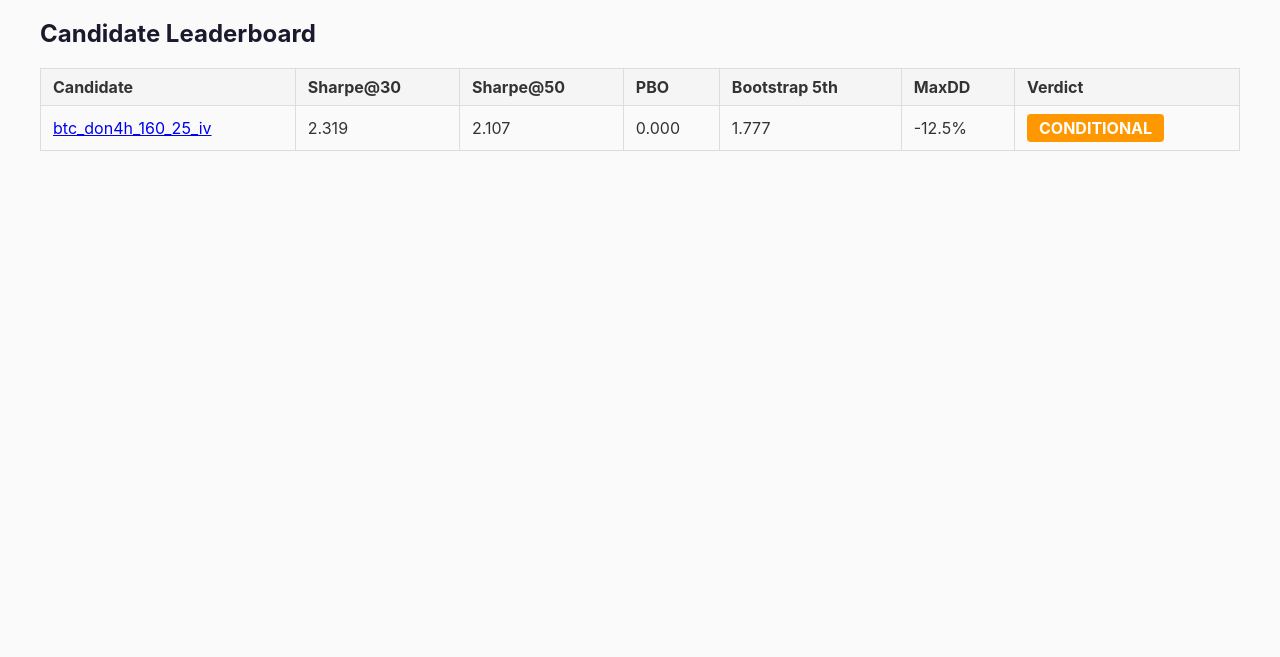
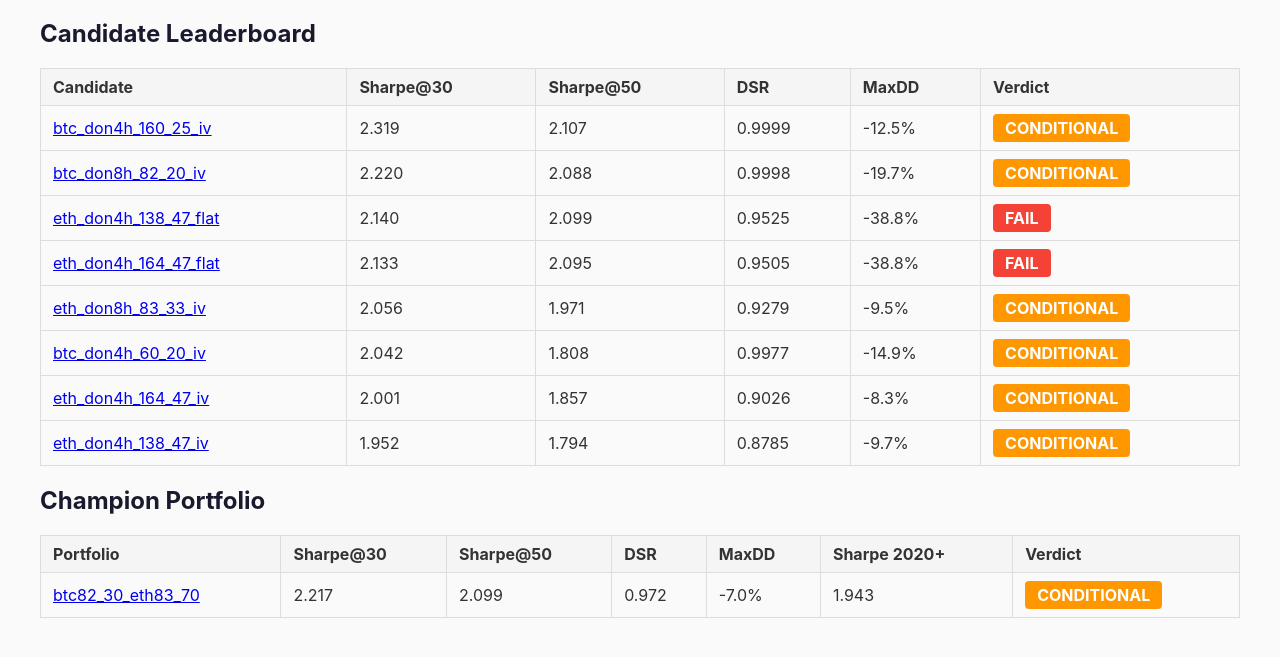
Before and after one commit to datadexer/sparky-ai, a plain HTML site: page reports/project_001/index.html in a window 1280 px wide. Shown: the part 83-740 px from the top of the page. Drawn offline with Linux system fonts and the light colour scheme.

Commit message:
fix: PR #75 code review — complete leaderboard, clarify terminology, fix bugs
C-1: index.html expanded from 1 to 8 candidate rows + portfolio champion.
     Links now point to .md summaries (not gitignored .html). Stray </div> removed.
M-1: Restored dsr_note in core_memory.json confirming n_trials=16269 recomputation.
M-2: Added common-period selection rationale note in cross_candidate_analysis.md.
M-3: Clarified portfolio.yaml survivor list (all 5 screened, champion uses 2).
M-4: Clarified PASS vs CONDITIONAL terminology in btc_validation_summary.md
     and project_001_final.md (all 6 survivors are CONDITIONAL on full battery).
m-1: Aligned validation_btc.yaml CSV format to two-column (returns_30bps,
     returns_50bps) matching validation_eth.yaml.
m-2: Fixed c['id'] → candidate_id in validation_btc.yaml guardrails code.

C-2 is a false positive: portfolio Sharpe 2.217 < BTC82 individual 2.220.
portfolio_summary.md line 60 already documents this correctly.

Co-Authored-By: Claude Opus 4.6 <noreply@anthropic.com>

```diff
--- a/reports/project_001/index.html
+++ b/reports/project_001/index.html
@@ -26,12 +26,66 @@ img { max-width: 100%; margin: 10px 0; border: 1px solid #eee; border-radius: 4p
 <h2>Candidate Leaderboard</h2>
 <table>
 <tr><th>Candidate</th><th>Sharpe@30</th><th>Sharpe@50</th>
-<th>PBO</th><th>Bootstrap 5th</th><th>MaxDD</th><th>Verdict</th></tr>
+<th>DSR</th><th>MaxDD</th><th>Verdict</th></tr>
 <tr>
-<td><a href="candidates/btc_don4h_160_25_iv/report.html">btc_don4h_160_25_iv</a></td>
+<td><a href="sessions/btc_validation_summary.md">btc_don4h_160_25_iv</a></td>
 <td>2.319</td><td>2.107</td>
-<td>0.000</td><td>1.777</td><td>-12.5%</td>
+<td>0.9999</td><td>-12.5%</td>
+<td><span class="badge badge-conditional">CONDITIONAL</span></td>
+</tr>
+<tr>
+<td><a href="sessions/btc_validation_summary.md">btc_don8h_82_20_iv</a></td>
+<td>2.220</td><td>2.088</td>
+<td>0.9998</td><td>-19.7%</td>
+<td><span class="badge badge-conditional">CONDITIONAL</span></td>
+</tr>
+<tr>
+<td><a href="sessions/eth_validation_summary.md">eth_don4h_138_47_flat</a></td>
+<td>2.140</td><td>2.099</td>
+<td>0.9525</td><td>-38.8%</td>
+<td><span class="badge badge-fail">FAIL</span></td>
+</tr>
+<tr>
+<td><a href="sessions/eth_validation_summary.md">eth_don4h_164_47_flat</a></td>
+<td>2.133</td><td>2.095</td>
+<td>0.9505</td><td>-38.8%</td>
+<td><span class="badge badge-fail">FAIL</span></td>
+</tr>
+<tr>
+<td><a href="sessions/eth_validation_summary.md">eth_don8h_83_33_iv</a></td>
+<td>2.056</td><td>1.971</td>
+<td>0.9279</td><td>-9.5%</td>
+<td><span class="badge badge-conditional">CONDITIONAL</span></td>
+</tr>
+<tr>
+<td><a href="sessions/btc_validation_summary.md">btc_don4h_60_20_iv</a></td>
+<td>2.042</td><td>1.808</td>
+<td>0.9977</td><td>-14.9%</td>
+<td><span class="badge badge-conditional">CONDITIONAL</span></td>
+</tr>
+<tr>
+<td><a href="sessions/eth_validation_summary.md">eth_don4h_164_47_iv</a></td>
+<td>2.001</td><td>1.857</td>
+<td>0.9026</td><td>-8.3%</td>
+<td><span class="badge badge-conditional">CONDITIONAL</span></td>
+</tr>
+<tr>
+<td><a href="sessions/eth_validation_summary.md">eth_don4h_138_47_iv</a></td>
+<td>1.952</td><td>1.794</td>
+<td>0.8785</td><td>-9.7%</td>
 <td><span class="badge badge-conditional">CONDITIONAL</span></td>
 </tr>
 </table>
-</div></body></html>
+
+<h2>Champion Portfolio</h2>
+<table>
+<tr><th>Portfolio</th><th>Sharpe@30</th><th>Sharpe@50</th>
+<th>DSR</th><th>MaxDD</th><th>Sharpe 2020+</th><th>Verdict</th></tr>
+<tr>
+<td><a href="sessions/portfolio_summary.md">btc82_30_eth83_70</a></td>
+<td>2.217</td><td>2.099</td>
+<td>0.972</td><td>-7.0%</td><td>1.943</td>
+<td><span class="badge badge-conditional">CONDITIONAL</span></td>
+</tr>
+</table>
+</body></html>
--- a/state/core_memory.json
+++ b/state/core_memory.json
@@ -101,6 +101,7 @@
     }
   },
   "cumulative_trials": 16269,
+  "dsr_note": "All DSR values computed at cumulative n_trials=16269. Recomputed 2026-02-20 after prior per-session DSR bug was identified.",
   "baseline_sharpe": 1.580,
   "total_portfolios_tested": 55,
   "recommendation": "btc82_30_eth83_70 ready for single-shot OOS evaluation pending AK approval"
```
Also changed, not shown: 5 other files.
